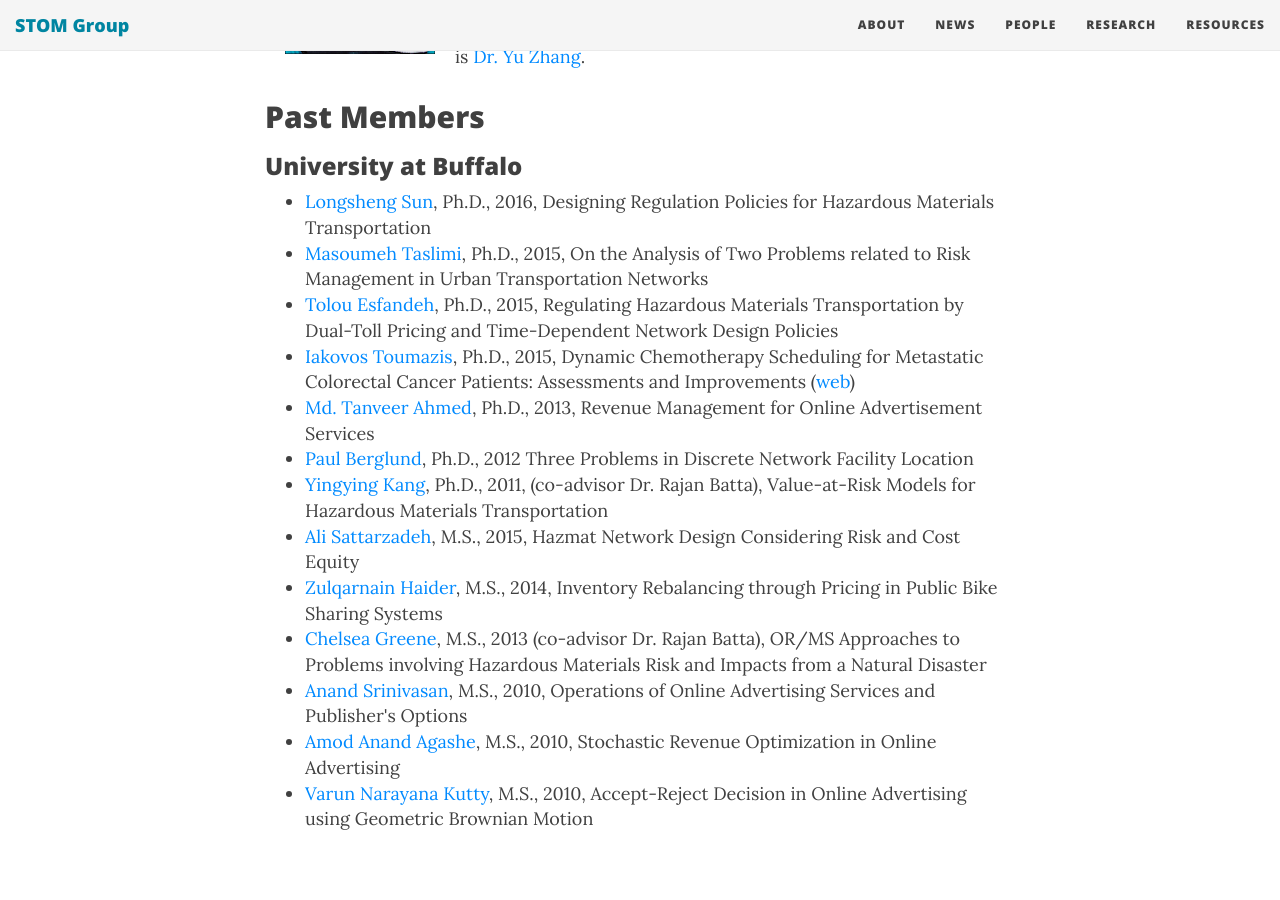
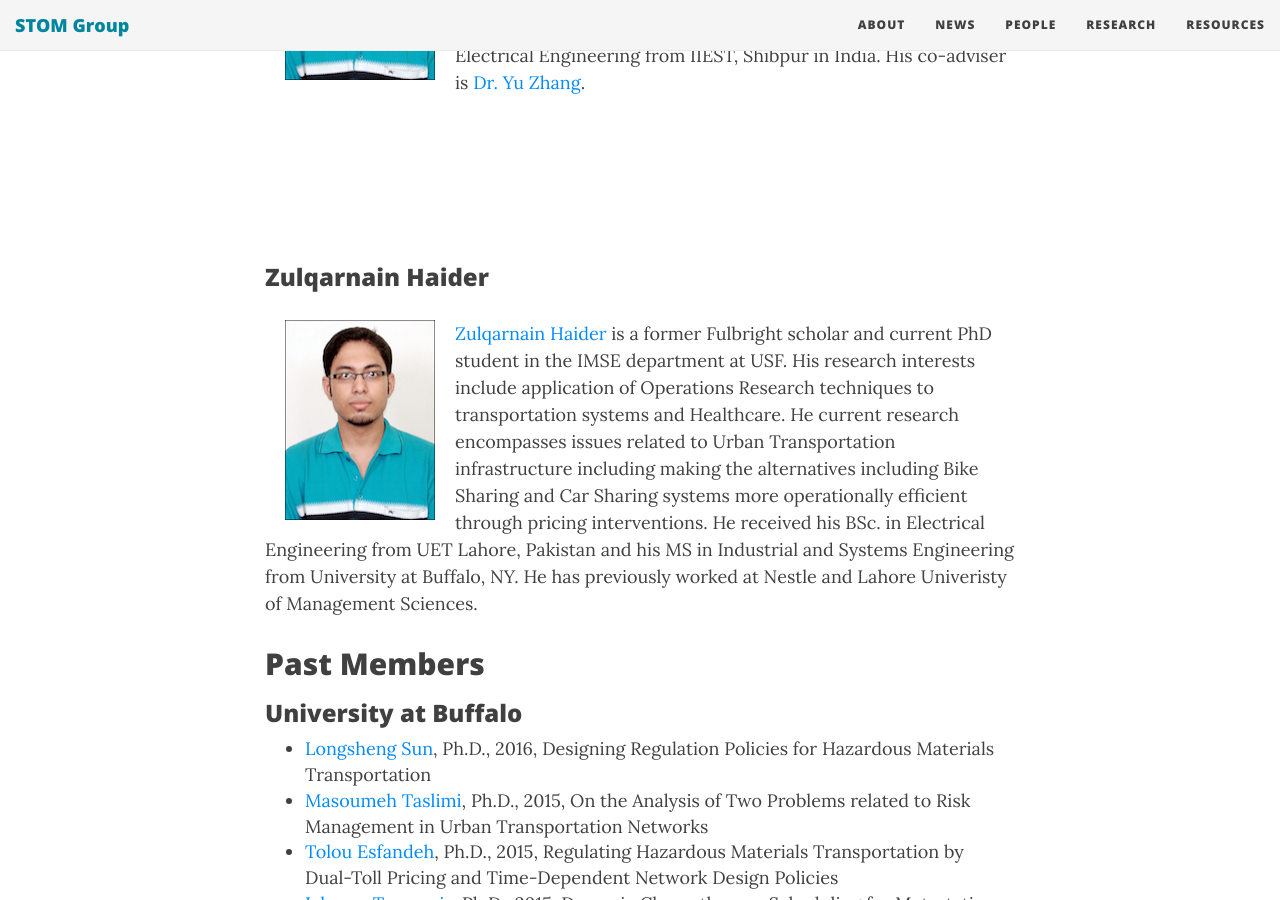
Before and after one commit to STOM-Group/stom.chkwon.net, a Jekyll site: the page built from people/people.md, in a window 1280 px wide and 900 px high, scrolled down 2035 px. Built offline with Jekyll 4.4.1, drawn with Linux system fonts in a browser that asks for light colours; nearby versions of some CDN libraries; comment, search, counter and statistics services are not loaded.

Commit message:
Update people.md

```diff
--- a/people/people.md
+++ b/people/people.md
@@ -44,7 +44,11 @@ Mahdi Takalloo is a PhD student at USF IMSE. He received his BS in Industrial En
 [Aritra Pal](http://aritra1.myweb.usf.edu/) is a current PhD student in the IMSE department at USF. His research interest lies in Convex, Discrete and Combinatorial Optimization problems with applications in Transportation, Finance and Machine Learning. His current research focuses on using tools from Operations Research to make (Free-Floating) Bike Sharing more effective and more efficient. He received his BE in Electrical Engineering from IIEST, Shibpur in India. His co-adviser is <a href="http://cee.eng.usf.edu/faculty/YuZhang" target="_blank">Dr. Yu Zhang</a>.
 
 
+<br><br><br><br>
 
+### Zulqarnain Haider
+<img src="images/pal.jpg" width="150" height="200" align="left" hspace="20" />
+[Zulqarnain Haider](https://www.linkedin.com/in/zulqarnain-haider-63482423) is a former Fulbright scholar and current PhD student in the IMSE department at USF. His research interests include application of Operations Research techniques to transportation systems and Healthcare. He current research encompasses issues related to Urban Transportation infrastructure including making the alternatives including Bike Sharing and Car Sharing systems more operationally efficient through pricing interventions. He received his BSc. in Electrical Engineering from UET Lahore, Pakistan and his MS in Industrial and Systems Engineering from University at Buffalo, NY. He has previously worked at Nestle and Lahore Univeristy of Management Sciences.
 
 ## Past Members
 
```
